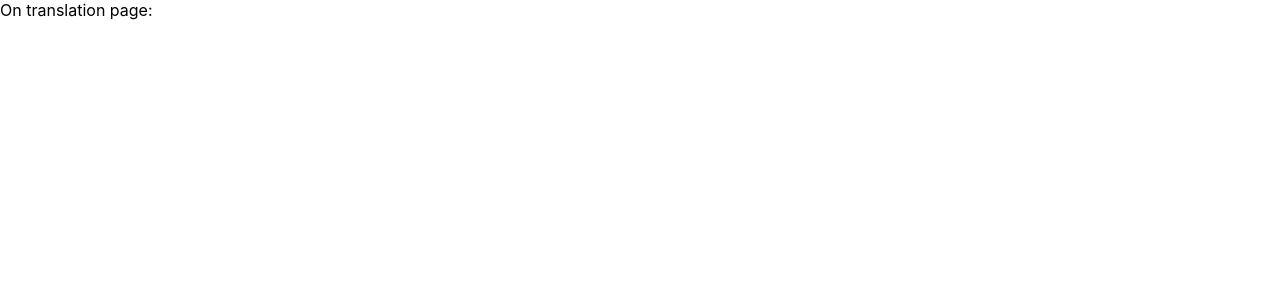
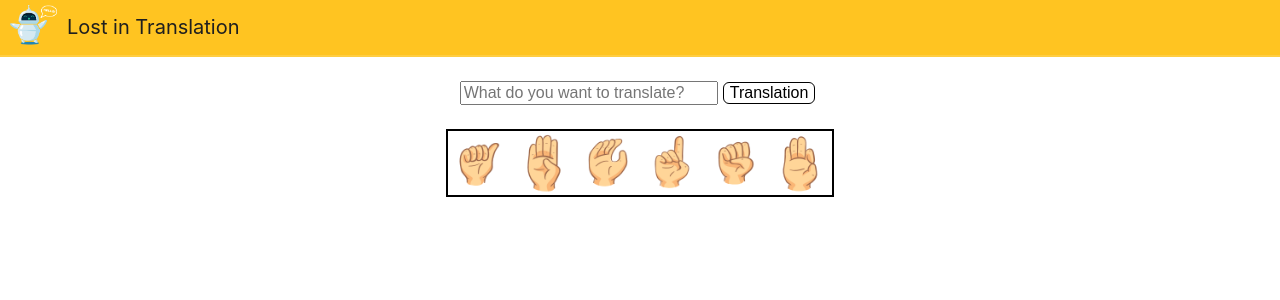
Before and after one commit to andreahn/lost-in-translation, a React (Create React App) app: page /translation in a window 1280 px wide. Shown: the top 300 px of the page. Built offline with nearby package versions, Linux system fonts and the light colour scheme; sample sign-in values are in the browser's storage.

Commit message:
FEAT: TranslationPage design + input saved and stripped for non-alphanumerical values

```diff
--- /dev/null
+++ b/src/Components/TranslationForm.js
@@ -0,0 +1,12 @@
+const TranslationForm = (props) => {
+    return (
+        <div id="translationForm">
+            <form onSubmit={props.translationSubmitted}>
+                <input onChange={props.translationChange} type="text" placeholder="What do you want to translate?" />
+                <button type="submit">Translation</button>
+            </form>
+        </div>
+    )
+}
+
+export default TranslationForm;
--- /dev/null
+++ b/src/Components/TranslationOutput.js
@@ -0,0 +1,14 @@
+const TranslationOutput = () => {
+    return (
+        <div id="translation">
+            <img src={require("../assets/individial_signs/a.png")} alt="translation"/>
+            <img src={require("../assets/individial_signs/b.png")} alt="translation" />
+            <img src={require("../assets/individial_signs/c.png")} alt="translation" />
+            <img src={require("../assets/individial_signs/d.png")} alt="translation" />
+            <img src={require("../assets/individial_signs/e.png")} alt="translation" />
+            <img src={require("../assets/individial_signs/f.png")} alt="translation" />
+        </div>
+    )
+}
+
+export default TranslationOutput;
--- /dev/null
+++ b/src/Components/Views/TranslationPage.css
@@ -0,0 +1,31 @@
+#translationForm {
+    margin: 20px;
+    text-align: center;
+}
+
+#translationForm button {
+    margin: 5px;
+    font-size: 16px;
+    border-radius: 6px;
+    background-color: white;
+    border: 1px solid black;
+}
+
+#translationForm input {
+    width: 250px;
+    font-size: 16px;
+}
+
+#translation {
+    display: grid;
+    grid-template-columns: 1fr 1fr 1fr 1fr 1fr 1fr;
+    grid-template-rows: auto;
+    border: 2px solid black;
+    width: fit-content;
+    margin: auto;
+}
+
+#translation img {
+    height: auto;
+    width: 4em;
+}
--- a/src/Components/Views/TranslationPage.js
+++ b/src/Components/Views/TranslationPage.js
@@ -1,11 +1,52 @@
-import React from 'react';
+import React, { useEffect, useState } from 'react';
 import { useUserContext } from '../../context/UserContext';
+import Header from '../Header';
+import TranslationForm from '../TranslationForm';
+import './TranslationPage.css';
+import TranslationOutput from '../TranslationOutput';
+import { useNavigate } from 'react-router-dom';
 
 const TranslationPage = () => {
   const [user, setUser] = useUserContext()
+  const [translations, setTranslations] = useState([]);
+  const navigator = useNavigate();
+  let translationInput = '';
+
+  // Check whether user is logged in or not,
+  // redirects to start page if not
+  useEffect(() => {
+    let storedUser = localStorage.getItem('storedUser');
+
+    if(!storedUser) {
+      navigator('/')
+    }
+  })
+
+  // TODO: Function that translates text and store to api
+  // Handle form submission
+  const handleTranslation = (event) => {
+    event.preventDefault()
+    let translationArray = translationInput.split("");
+    for(let i = 0; i < translationArray.length; i++) {
+
+    }
+  }
+
+  // Handle input
+  const handleTranslationChange = (event) => {
+    // Bind user input to variable
+    translationInput = event.target.value
+    // Filter input with RegEx to remove non-alphanumerical values
+    translationInput = translationInput.replace(/[^A-Za-z0-9]/gi, '')
+  }
+
 
   return (
-    <>On translation page: {user.username} </>
+    <>
+      <Header />
+      <TranslationForm translationSubmitted={handleTranslation} translationChange={handleTranslationChange} />
+      <TranslationOutput />
+    </>
     );
 };
 
```
